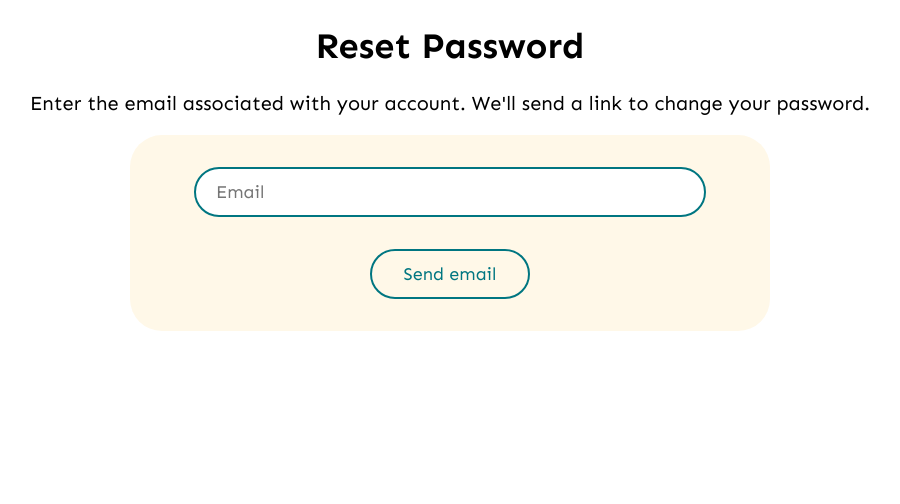
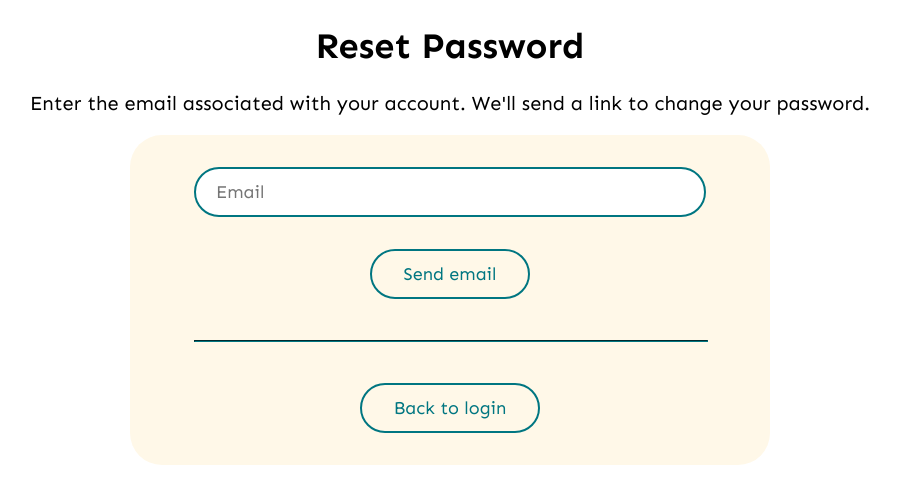
Before and after one commit to MetaU-25-Find-a-Friend/Find-a-Friend, a React (Vite) app in the folder frontend/: page /resetpassword in a window 1280 px wide. Shown: the top 504 px of the page, without its empty margins (190-1090 px from the left). Built offline with nearby package versions, Linux system fonts and the light colour scheme; no server answers.

Commit message:
add links between login and reset password pages

```diff
--- a/frontend/src/components/LoginForm.tsx
+++ b/frontend/src/components/LoginForm.tsx
@@ -92,6 +92,17 @@ const LoginForm = () => {
         </>
     );
 
+    const linkToResetPassword = (
+        <>
+            <button
+                className={styles.button}
+                type="button"
+                onClick={() => navigate("/resetpassword")}>
+                Forgot password?
+            </button>
+        </>
+    );
+
     return (
         <>
             <Alert
@@ -102,6 +113,7 @@ const LoginForm = () => {
                 {inputs}
                 {submitButton}
                 {linkToSignup}
+                {linkToResetPassword}
             </form>
         </>
     );
--- a/frontend/src/components/ResetPassword.tsx
+++ b/frontend/src/components/ResetPassword.tsx
@@ -1,11 +1,13 @@
 import { useState } from "react";
 import styles from "../css/AccountForm.module.css";
 import Alert from "./Alert";
-import { useSearchParams } from "react-router-dom";
+import { useNavigate, useSearchParams } from "react-router-dom";
 import { changePassword, sendResetPasswordEmail } from "../utils";
 
 const ResetPassword = () => {
     const [searchParams, _] = useSearchParams();
+
+    const navigate = useNavigate();
 
     const [alertText, setAlertText] = useState<string | null>(null);
 
@@ -110,6 +112,18 @@ const ResetPassword = () => {
         </button>
     );
 
+    const linkToLogin = (
+        <>
+            <hr className={styles.bar}></hr>
+            <button
+                className={styles.button}
+                type="button"
+                onClick={() => navigate("/login")}>
+                Back to login
+            </button>
+        </>
+    );
+
     return (
         <>
             <Alert
@@ -122,6 +136,7 @@ const ResetPassword = () => {
                         {emailInput}
                         {passwordInputs}
                         {submitButton}
+                        {linkToLogin}
                     </form>
                 </>
             ) : (
@@ -133,6 +148,7 @@ const ResetPassword = () => {
                     <form className={styles.form}>
                         {emailInput}
                         {sendButton}
+                        {linkToLogin}
                     </form>
                 </>
             )}
```
